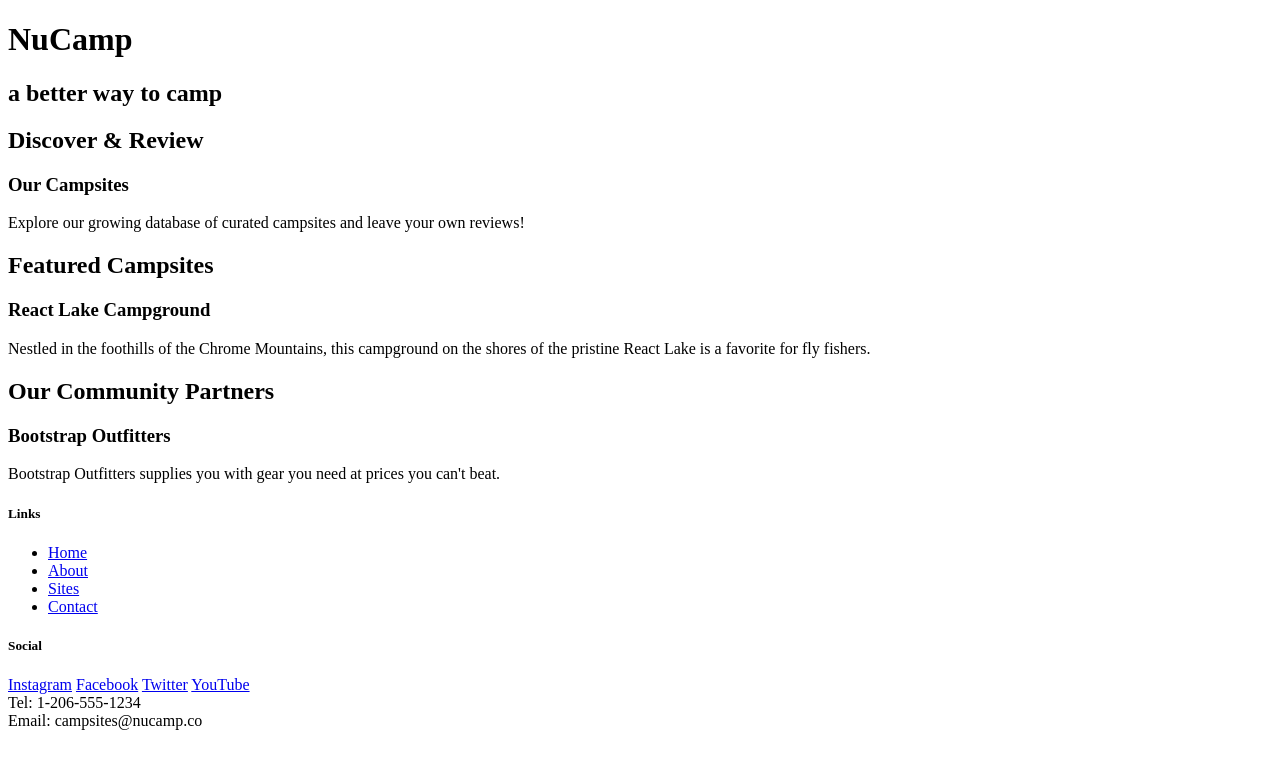
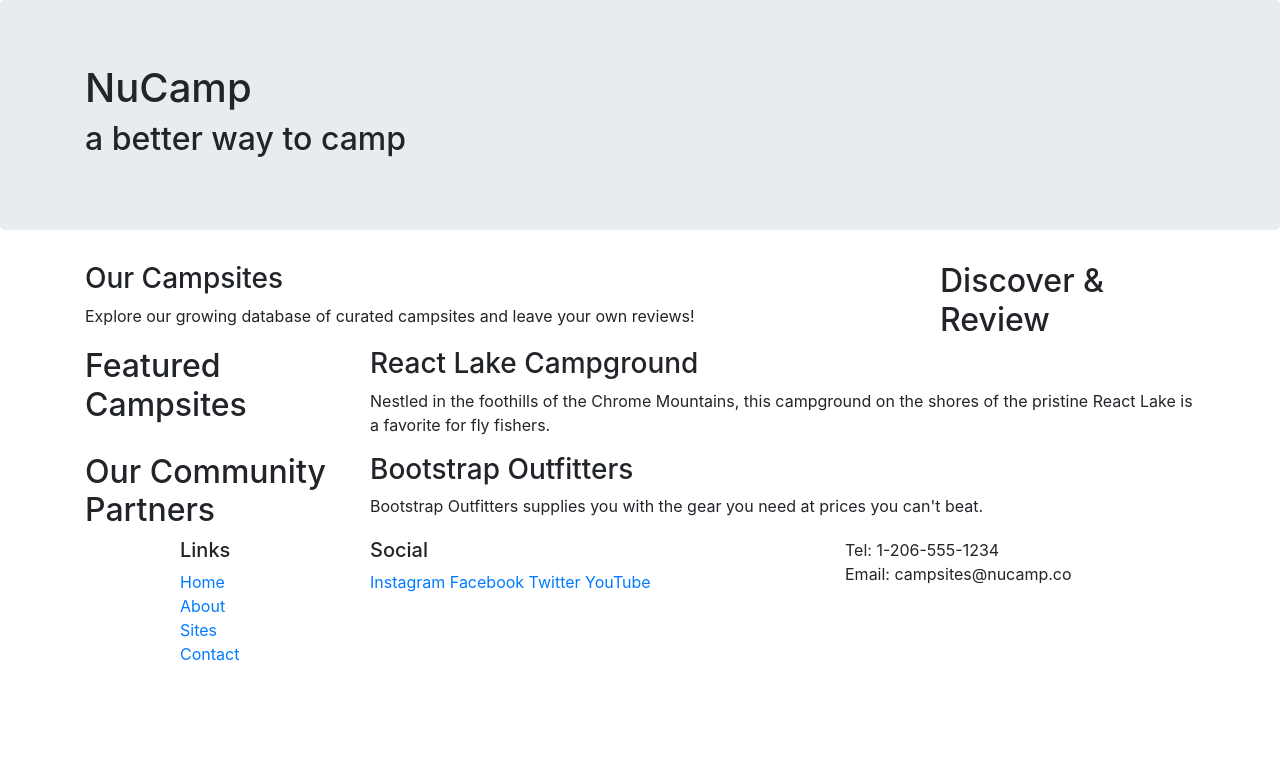
Before and after one commit to ttewabe/index.html, a website: page index.html in a window 1280 px wide. Drawn offline with nearby package versions, Linux system fonts and the light colour scheme.

Commit message:
Bootstrap Grid

```diff
--- a/index.html
+++ b/index.html
@@ -2,60 +2,90 @@
 <html lang="en">
 
 <head>
+     <!-- Required meta tags always come first -->
      <meta charset="utf-8" />
+     <meta name="viewport" content="width=device-width, initial-scale=1" />
+
+     <!-- Bootstrap CSS -->
+    <link rel="stylesheet" href="node_modules/bootstrap/dist/css/bootstrap.min.css" />
     <title>NuCamp: A Better Way To Camp</title>
 </head>
 
 <body>
 
-    <header>
-        <div>
+    <header class="jumbotron">
+        <div class="container">
+            <div class="row">
+                <div class="col">
                     <h1>NuCamp</h1>
                     <h2>a better way to camp</h2>
                 </div>
+            </div>
+        </div>
     </header>
 
-    <div>
+    <div class="container">
+        <div class="row">
+            <div class="col-sm-4 order-sm-last col-md-3">
                 <h2>Discover & Review</h2>
+            </div>
+            <div class="col">
                 <h3>Our Campsites</h3>
                 <p>Explore our growing database of curated campsites and leave your own reviews!</p>
             </div>
+        </div>
 
-    <div>
+        <div class="row">
+            <div class="col-sm-4 col-md-3">
                 <h2>Featured Campsites</h2>
+            </div>
+            <div class="col">
                 <h3>React Lake Campground</h3>
                 <p>Nestled in the foothills of the Chrome Mountains, this campground on the shores of the pristine React Lake is a favorite for fly fishers.</p>
             </div>
+        </div>
 
-    <div>
+        <div class="row">
+            <div class="col-sm-4 col-md-3">
                 <h2>Our Community Partners</h2>
+            </div>
+            <div class="col">
                 <h3>Bootstrap Outfitters</h3>
-        <p>Bootstrap Outfitters supplies you with gear you need at prices you can't beat.</p>
+                <p>Bootstrap Outfitters supplies you with the gear you need at prices you can't beat.</p>
+            </div>
+        </div>
     </div>
 
     <footer>
-        <div>
+        <div class="container">
+            <div class="row">
+                <div class="col-4 col-sm-2 offset-1">
                     <h5>Links</h5>
-            <ul>
+                    <ul class="list-unstyled">
                         <li><a href="#">Home</a></li>
                         <li><a href="#">About</a></li>
                         <li><a href="#">Sites</a></li>
                         <li><a href="#">Contact</a></li>
                     </ul>
                 </div>
-        <div>
+                <div class="col-6 col-sm-5">
                     <h5>Social</h5>
                     <a href="http://instagram.com/">Instagram</a>
                     <a href="http://facebook.com/">Facebook</a>
                     <a href="http://twitter.com/">Twitter</a>
                     <a href="http://youtube.com/">YouTube</a>
                 </div>
-        <div>
+                <div class="col-sm-4">
                     Tel: 1-206-555-1234<br />
                     Email: campsites@nucamp.co
                 </div>
+           </div>
+        </div>
     </footer>
-
+    <!-- jQuery must come first, then Popper.js, then the Bootstrap JavaScript plugins.-->
+    <script src="node_modules/jquery/dist/jquery.slim.min.js"></script>
+    <script src="node_modules/popper.js/dist/umd/popper.min.js"></script>
+    <script src="node_modules/bootstrap/dist/js/bootstrap.min.js"></script>
 </body>
 
 </html>
```
Lines whose indentation alone changed are shown as unchanged.
